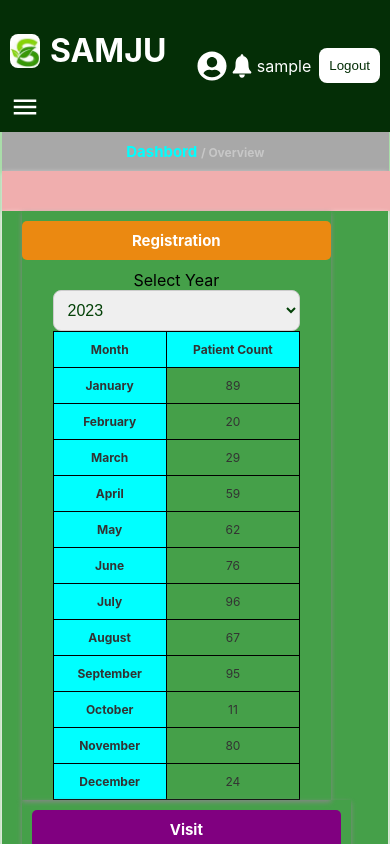
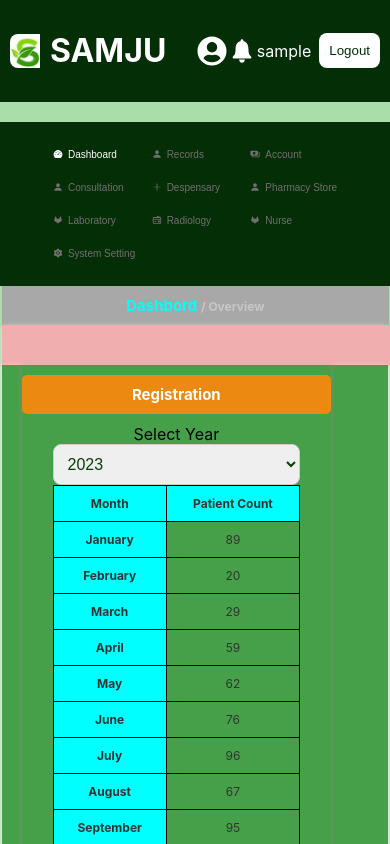
Before and after one commit to Samju200/hospital, a React (Create React App) app: page / in a window 390 px wide. Shown: the top 844 px of the page. Built offline with nearby package versions, Linux system fonts and the light colour scheme; sample sign-in values are in the browser's storage.

Commit message:
media query1

```diff
--- a/src/components/Dashboard.js
+++ b/src/components/Dashboard.js
@@ -7,20 +7,16 @@ import { sideTabs } from "./data";
 import { useDispatch, useSelector } from "react-redux";
 import { useNavigate } from "react-router-dom";
 import { logout } from "../features/auth/authSlice";
-import { MdMenu } from "react-icons/md";
 
 function Dashboard() {
   const [activeTab, setActiveTab] = useState(sideTabs[0]);
-  const [showSide, setShowSide] = useState(false);
+
   const user = useSelector((state) => state.auth.user);
   const dispatch = useDispatch();
   let navigate = useNavigate();
 
   const handleTabClick = (tab) => {
     setActiveTab(tab);
-  };
-  const handleShowClick = () => {
-    setShowSide(!showSide);
   };
 
   useEffect(() => {
@@ -39,14 +35,8 @@ function Dashboard() {
     <div className="dashboard">
       <div className="header">
         <div className="header-logo">
-          <div className="logoH">
-            <img src={Logo} alt="logo" />
-            <h1>Samju</h1>
-          </div>
-
-          <div>
-            <MdMenu className="menu" onClick={handleShowClick} />
-          </div>
+          <img src={Logo} alt="logo" />
+          <h1>Samju</h1>
         </div>
 
         <div className="header-side">
@@ -57,7 +47,7 @@ function Dashboard() {
         </div>
       </div>
       <div className="dashboard-details">
-        <div className={`sidebar ${showSide ? "visible" : ""}`}>
+        <div className="sidebar">
           <ul>
             {sideTabs.map((tab) => {
               return (
--- a/src/components/dashboard.css
+++ b/src/components/dashboard.css
@@ -6,22 +6,18 @@
   align-items: center;
   padding: 10px;
 }
-.logoH {
+.header-logo {
   display: flex;
   align-items: center;
   justify-content: center;
   text-transform: uppercase;
 }
-.logoH > img {
+.header-logo > img {
   width: 30px;
   border-radius: 8px;
-  margin-right: 10px;
+  padding-right: 10px;
 }
-.menu {
-  display: none;
-  width: 30px !important;
-  height: 30px !important;
-}
+
 .header-side {
   display: flex;
   justify-content: space-between;
@@ -52,7 +48,6 @@
 }
 .right_side {
   flex: 0.8;
-  /* height: 80%; */
   margin-left: 20px;
   background-color: #45a049;
 }
@@ -89,11 +84,21 @@
   border-bottom-left-radius: 16px;
 }
 @media screen and (max-width: 800px) {
+  .dashboard-details {
+    flex-direction: column;
+  }
   .sidebar {
-    display: none;
+    margin-top: 20px;
+    flex-direction: row;
+    justify-content: center;
   }
-  .sidebar.visible {
-    display: block;
+  .sidebar > ul {
+    display: grid;
+    grid-template-columns: 1fr 1fr 1fr;
+  }
+  .sidebar > ul > li > button {
+    /* margin-left: 0px; */
+    font-size: 10px;
   }
   .right_side {
     margin: 0 auto;
```
